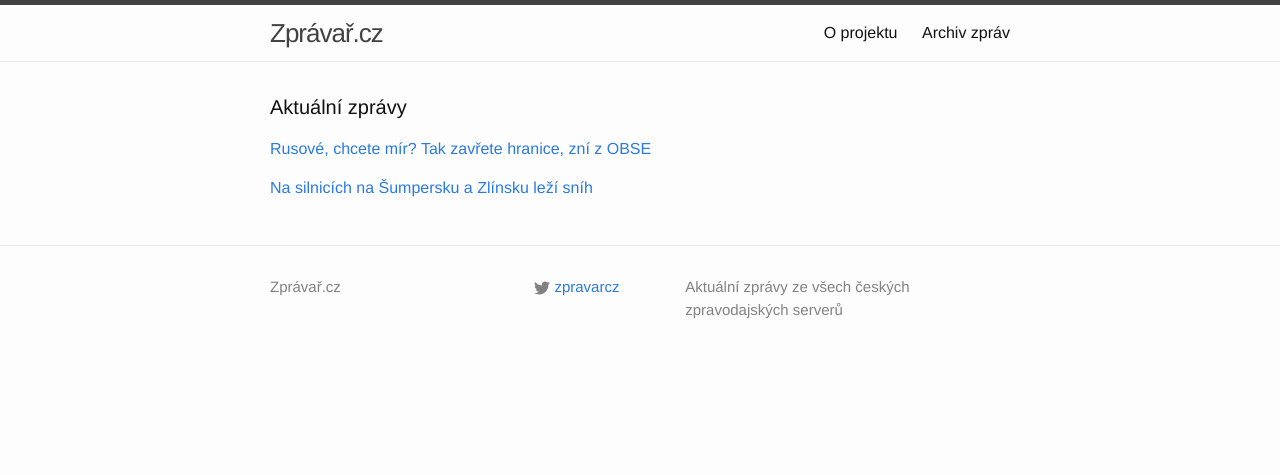
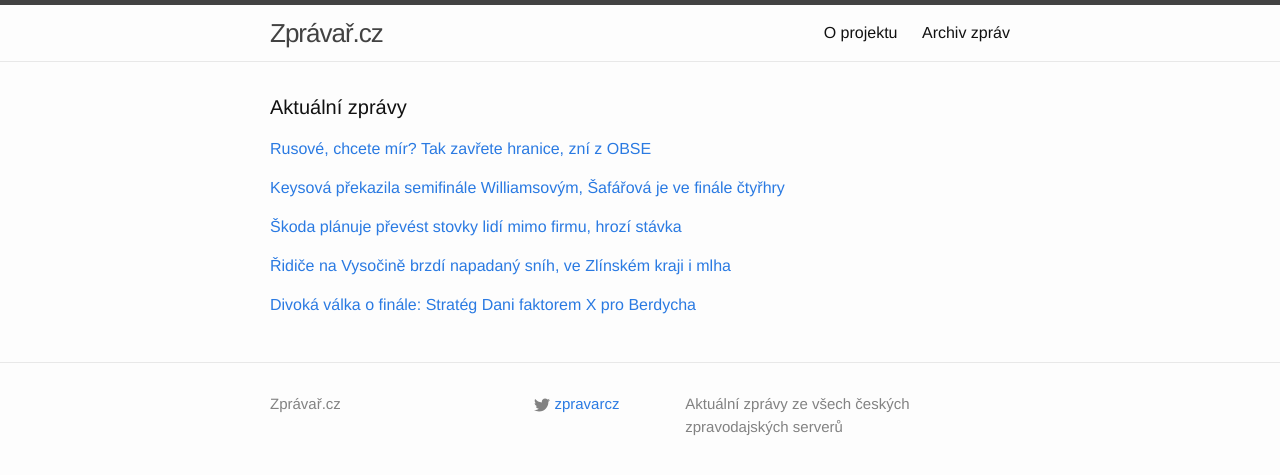
Before and after one commit to adliska/zpravar, a Jekyll site: the page built from index.html, in a window 1280 px wide. Shown: the top 475 px of the page. Built offline with Jekyll 4.4.1, drawn with Linux system fonts in a browser that asks for light colours.

Commit message:
zpravar news update

```diff
--- a/index.html
+++ b/index.html
@@ -13,11 +13,35 @@ layout: default
 <li><a href=http://www.rozhlas.cz/_zprava/prorusti-rebelove-na-ukrajine-udajne-vytlacuji-vladni-jednotky-od-debalceva--1448662>Proruští rebelové na Ukrajině údajně vytlačují vládní jednotky od Debalceva - www.rozhlas.cz</a></li>
 <li><a href=http://www.rozhlas.cz/_zprava/prorusti-povstalci-na-ukrajine-udajne-vytlacuji-vladni-jednotky-od-debalceva--1448662>Proruští povstalci na Ukrajině údajně vytlačují vládní jednotky od Debalceva - www.rozhlas.cz</a></li>
 </ul>
-</div><p><a href="javascript:;" onclick="toggle_visibility('zpravy1')">Na silnicích na Šumpersku a Zlínsku leží sníh </a></p>
+</div><p><a href="javascript:;" onclick="toggle_visibility('zpravy1')">Keysová překazila semifinále Williamsovým, Šafářová je ve finále čtyřhry</a></p>
 <div id="zpravy1" style="display:none">
 <ul>
+<li><a href=http://sport.idnes.cz/keysova-prekazila-semifinale-williamsovym-safarova-je-ve-finale-ctyrhry-1l1-/tenis.aspx?c=A150128_054648_tenis_vis>Keysová překazila semifinále Williamsovým, Šafářová je ve finále čtyřhry - sport.idnes.cz</a></li>
+<li><a href=http://www.sportovninoviny.cz/zpravy/tenistka-safarova-si-zahraje-finale-ctyrhry-australian-open/1174296>Tenistka Šafářová si zahraje finále čtyřhry Australian Open - www.sportovninoviny.cz</a></li>
+<li><a href=http://www.tyden.cz/rubriky/sport/tenis/safarova-si-zahraje-finale-ctyrhry-australian-open_331583.html>Šafářová si zahraje finále čtyřhry Australian Open - www.tyden.cz</a></li>
+<li><a href=http://sport.idnes.cz/keysova-prekazila-semifinale-sestram-williamsovym-fh7-/tenis.aspx?c=A150128_054648_tenis_vis>Keysová překazila semifinále sestrám Williamsovým - sport.idnes.cz</a></li>
+</ul>
+</div><p><a href="javascript:;" onclick="toggle_visibility('zpravy2')">Škoda plánuje převést stovky lidí mimo firmu, hrozí stávka</a></p>
+<div id="zpravy2" style="display:none">
+<ul>
+<li><a href=http://zpravy.aktualne.cz/ekonomika/skoda-planuje-prevest-stovky-lidi-mimo-firmu-hrozi-stavka/r~45900640a6b111e4b6d20025900fea04/>Škoda plánuje převést stovky lidí mimo firmu, hrozí stávka - zpravy.aktualne.cz</a></li>
+<li><a href=http://zpravy.e15.cz/byznys/prumysl-a-energetika/skoda-planuje-prevest-stovky-lidi-na-externi-firmy-hrozi-stavka-1157280>Škoda plánuje převést stovky lidí na externí firmy, hrozí stávka - zpravy.e15.cz</a></li>
+<li><a href=http://zpravy.e15.cz/byznys/prumysl-a-energetika/skodovka-planuje-prevest-stovky-lidi-na-externi-firmy-hrozi-stavka-1157280>Škodovka plánuje převést stovky lidí na externí firmy, hrozí stávka - zpravy.e15.cz</a></li>
+<li><a href=http://www.financninoviny.cz/zpravodajstvi/zpravy/skoda-planuje-prevest-stovky-lidi-na-externi-firmy-hrozi-stavka/1174285>Škoda plánuje převést stovky lidí na externí firmy, hrozí stávka - www.financninoviny.cz</a></li>
+</ul>
+</div><p><a href="javascript:;" onclick="toggle_visibility('zpravy3')">Řidiče na Vysočině brzdí napadaný sníh, ve Zlínském kraji i mlha</a></p>
+<div id="zpravy3" style="display:none">
+<ul>
+<li><a href=http://zpravy.idnes.cz/situace-na-silnicich-0lb-/domaci.aspx?c=A150128_065726_domaci_jj>Řidiče na Vysočině brzdí napadaný sníh, ve Zlínském kraji i mlha - zpravy.idnes.cz</a></li>
 <li><a href=http://www.novinky.cz/domaci/360001-na-silnicich-na-sumpersku-a-zlinsku-lezi-snih.html>Na silnicích na Šumpersku a Zlínsku leží sníh  - www.novinky.cz</a></li>
 <li><a href=http://www.novinky.cz/domaci/360001-na-silnicich-na-sumpersku-lezi-snih.html>Na silnicích na Šumpersku leží sníh  - www.novinky.cz</a></li>
 <li><a href=http://www.ceskenoviny.cz/zpravy/zpravy/na-jesenicku-a-sumpersku-v-noci-snezilo-silnice-jsou-sjizdne/1174294>Na Jesenicku a Šumpersku v noci sněžilo, silnice jsou sjízdné - www.ceskenoviny.cz</a></li>
 </ul>
+</div><p><a href="javascript:;" onclick="toggle_visibility('zpravy4')">Divoká válka o finále: Stratég Dani faktorem X pro Berdycha</a></p>
+<div id="zpravy4" style="display:none">
+<ul>
+<li><a href=http://sport.aktualne.cz/divoka-valka-o-finale-strateg-dani-faktorem-x-pro-berdycha/r~a5000540a61511e4a7d8002590604f2e/>Divoká válka o finále: Stratég Dani faktorem X pro Berdycha - sport.aktualne.cz</a></li>
+<li><a href=http://www.tyden.cz/rubriky/sport/tenis/murray-by-radsi-nadala-velky-chlap-berdych-hraje-vyborne_331572.html>Murray by radši Nadala. \"Velký chlap Berdych hraje výborně!\" - www.tyden.cz</a></li>
+<li><a href=http://www.tyden.cz/rubriky/sport/tenis/murray-by-radsi-nadala-berdych-hraje-vyborne-bude-to-tezke_331572.html>Murray by radši Nadala. \"Velký chlap Berdych hraje výborně!\" - www.tyden.cz</a></li>
+</ul>
 </div></div>
```
